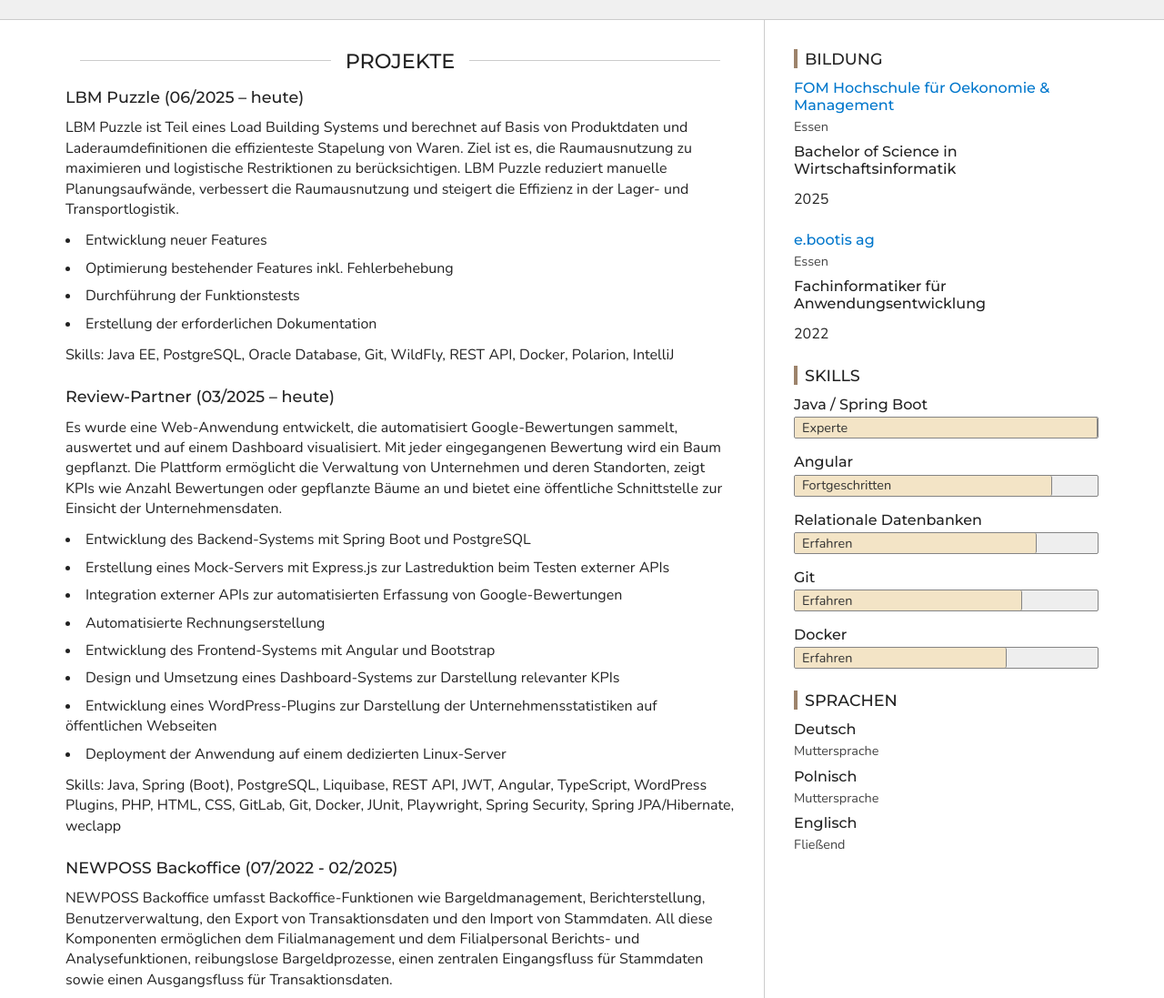
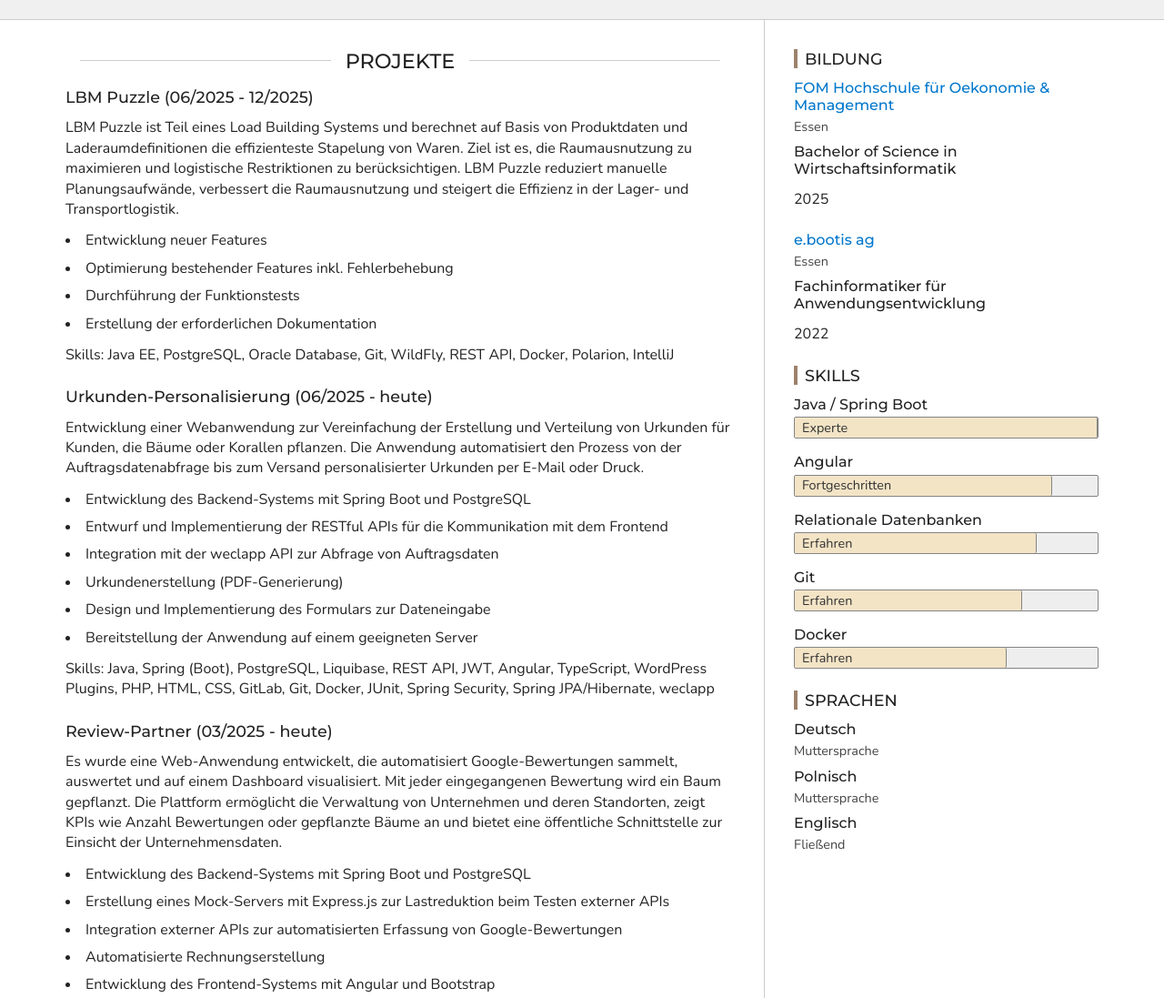
Before and after one commit to MarcErmland/marcermland.github.io, a plain HTML site: page index.html in a window 1280 px wide. Shown: the part 230-1327 px from the top of the page at 91% size. Drawn offline with nearby package versions, Linux system fonts and the light colour scheme.

Commit message:
update projects

```diff
--- a/index.html
+++ b/index.html
@@ -100,7 +100,7 @@
           <section>
             <h3>
 
-              LBM Puzzle (06/2025 – heute)
+              LBM Puzzle (06/2025 - 12/2025)
 
             </h3>
             <p>LBM Puzzle ist Teil eines Load Building Systems und berechnet auf Basis von Produktdaten und Laderaumdefinitionen die effizienteste Stapelung von Waren. Ziel ist es, die Raumausnutzung zu maximieren und logistische Restriktionen zu berücksichtigen. LBM Puzzle reduziert manuelle Planungsaufwände, verbessert die Raumausnutzung und steigert die Effizienz in der Lager- und Transportlogistik.</p>
@@ -118,7 +118,25 @@
           <section>
             <h3>
 
-              Review-Partner (03/2025 – heute)
+              Urkunden-Personalisierung (06/2025 - heute)
+
+            </h3>
+            <p>Entwicklung einer Webanwendung zur Vereinfachung der Erstellung und Verteilung von Urkunden für Kunden, die Bäume oder Korallen pflanzen. Die Anwendung automatisiert den Prozess von der Auftragsdatenabfrage bis zum Versand personalisierter Urkunden per E-Mail oder Druck.</p>
+
+            <ul>
+              <li>Entwicklung des Backend-Systems mit Spring Boot und PostgreSQL</li><li>Entwurf und Implementierung der RESTful APIs für die Kommunikation mit dem Frontend</li><li>Integration mit der weclapp API zur Abfrage von Auftragsdaten</li><li>Urkundenerstellung (PDF-Generierung)</li><li>Design und Implementierung des Formulars zur Dateneingabe</li><li>Bereitstellung der Anwendung auf einem geeigneten Server</li>
+            </ul>
+
+
+            <p>Skills: Java, Spring (Boot), PostgreSQL, Liquibase, REST API, JWT, Angular, TypeScript, WordPress Plugins, PHP, HTML, CSS, GitLab, Git, Docker, JUnit, Spring Security, Spring JPA/Hibernate, weclapp</p>
+
+
+          </section>
+
+          <section>
+            <h3>
+
+              Review-Partner (03/2025 - heute)
 
             </h3>
             <p>Es wurde eine Web-Anwendung entwickelt, die automatisiert Google-Bewertungen sammelt, auswertet und auf einem Dashboard visualisiert. Mit jeder eingegangenen Bewertung wird ein Baum gepflanzt. Die Plattform ermöglicht die Verwaltung von Unternehmen und deren Standorten, zeigt KPIs wie Anzahl Bewertungen oder gepflanzte Bäume an und bietet eine öffentliche Schnittstelle zur Einsicht der Unternehmensdaten.</p>
```
